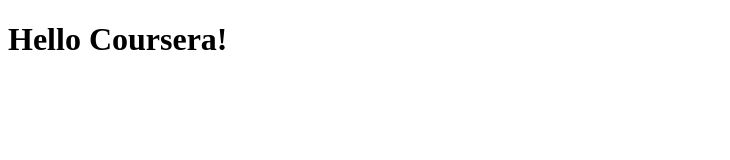
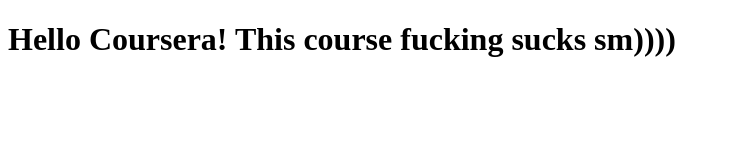
Before and after one commit to prau-hub/cousera-test, a plain HTML site: page site/index.html in a window 1280 px wide. Shown: the whole page, without its empty margins (0-730 px from the left). Drawn offline with Linux system fonts and the light colour scheme.

Commit message:
Additional true.

```diff
--- a/site/index.html
+++ b/site/index.html
@@ -4,6 +4,6 @@
 	<title>Hello Coursera!</title>
 </head>
 <body>
-<h1> Hello Coursera!</h1>
+<h1> Hello Coursera! This course fucking sucks sm)))) </h1>
 </body>
 </html>
```
